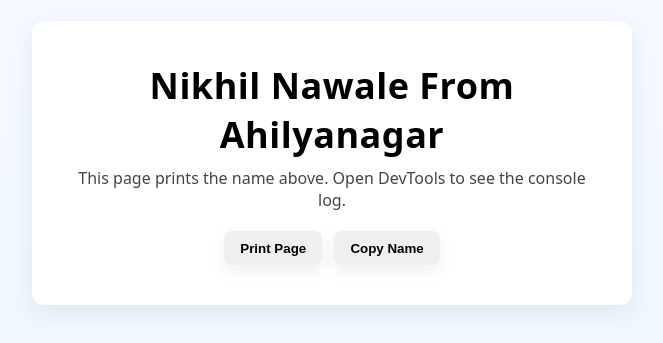
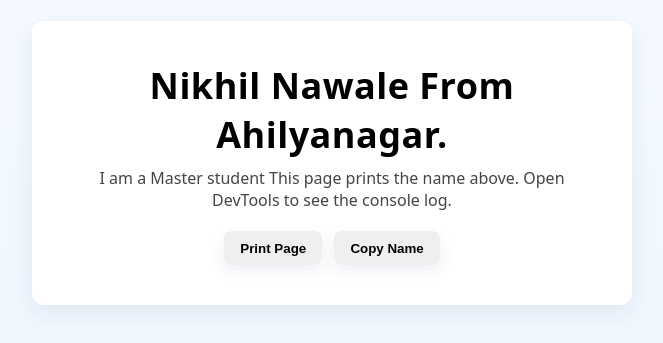
Before and after one commit to NikNawale/Git, a plain HTML site: page index.html in a window 1280 px wide. Shown: the part 237-580 px from the top of the page, without its empty margins (308-971 px from the left). Drawn offline with Linux system fonts and the light colour scheme.

Commit message:
Update Qualifiction

```diff
--- a/index.html
+++ b/index.html
@@ -43,8 +43,8 @@
 </head>
 <body>
   <div class="card" role="main" aria-label="Name card">
-    <h1 id="fullname">Nikhil Nawale From Ahilyanagar </h1>
-    <p>This page prints the name above. Open DevTools to see the console log.</p>
+    <h1 id="fullname">Nikhil Nawale From Ahilyanagar.  </h1>
+    <p>I am a Master student This page prints the name above. Open DevTools to see the console log.</p>
     <div>
       <button onclick="window.print()">Print Page</button>
       <button style="margin-left:0.5rem" onclick="copyName()">Copy Name</button>
```
